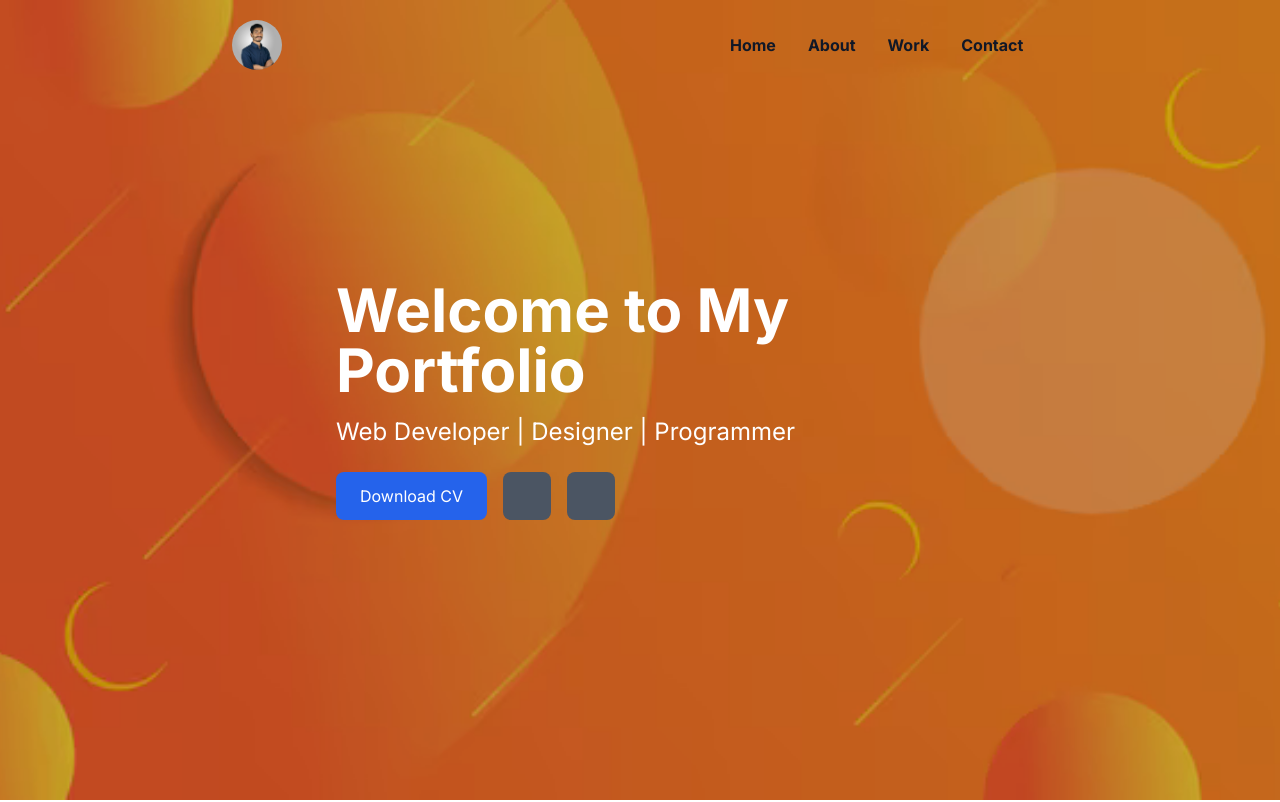
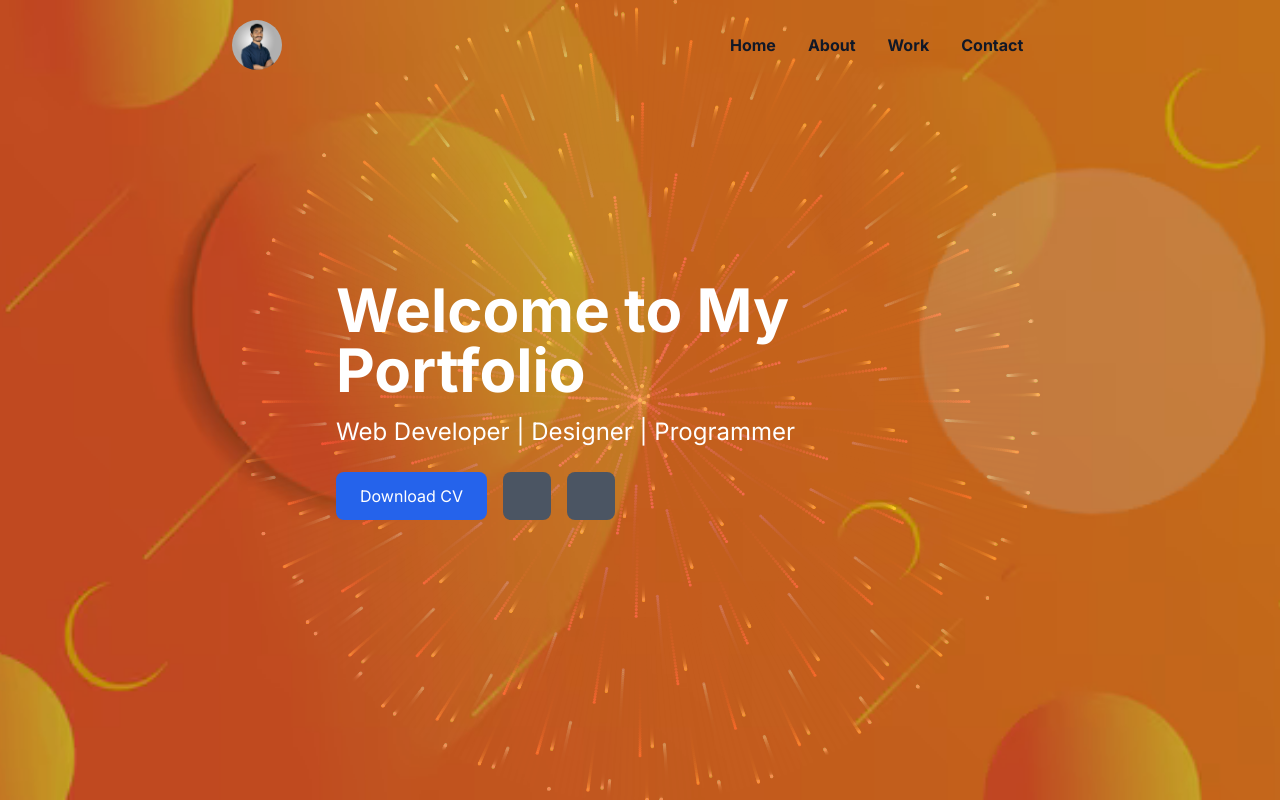
Before and after one commit to jahir002201/my_portfolio, a Next.js app: page / in a window 1280 px wide. Shown: the top 802 px of the page. Built offline with nearby package versions, Linux system fonts and the light colour scheme.

Commit message:
Fireworks update

```diff
--- /dev/null
+++ b/components/Fireworks.tsx
@@ -0,0 +1,78 @@
+"use client";
+import { useEffect, useRef } from 'react';
+
+const Fireworks: React.FC = () => {
+  const canvasRef = useRef<HTMLCanvasElement>(null);
+
+  useEffect(() => {
+    const canvas = canvasRef.current;
+    if (!canvas) return;
+
+    const ctx = canvas.getContext('2d');
+    if (!ctx) return;
+
+    const resizeCanvas = () => {
+      canvas.width = window.innerWidth;
+      canvas.height = window.innerHeight;
+    };
+
+    resizeCanvas();
+    window.addEventListener('resize', resizeCanvas);
+
+    let t = 0;
+
+    const draw = () => {
+      if (!ctx) return;
+
+      ctx.globalCompositeOperation = 'source-over';
+      ctx.fillStyle = 'hsla(0,0%,0%,.1)';
+      ctx.fillRect(0, 0, canvas.width, canvas.height);
+
+      const foo = Math.sin(t) * 2 * Math.PI;
+
+      for (let i = 0; i < 400; ++i) {
+        const r = 400 * Math.sin(i * foo);
+        ctx.globalCompositeOperation = 'lighter';
+        ctx.fillStyle = `hsla(${i + 12}, 100%, 60%, 1)`;
+        ctx.beginPath();
+        ctx.arc(
+          Math.sin(i) * r + canvas.width / 2,
+          Math.cos(i) * r + canvas.height / 2,
+          1.5,
+          0,
+          Math.PI * 2
+        );
+        ctx.fill();
+      }
+
+      t += 0.000005;
+      t %= 2 * Math.PI;
+    };
+
+    const run = () => {
+      window.requestAnimationFrame(run);
+      draw();
+    };
+
+    run();
+
+    return () => {
+      window.removeEventListener('resize', resizeCanvas);
+    };
+  }, []);
+
+  return (
+    <canvas
+      ref={canvasRef}
+      style={{
+        background: 'transparent',
+        margin: 0,
+        width: '100%',
+        height: '100%',
+        display: 'block',
+      }}
+    />
+  );
+};
+
+export default Fireworks;
--- a/components/Hero.tsx
+++ b/components/Hero.tsx
@@ -1,8 +1,11 @@
+"use client";
+import Fireworks from "./Fireworks";
+
 const Hero = () => {
 return(
 <section id="home" className="relative bg-[url('/images/bg.png')] bg-cover bg-center h-screen flex items-center justify-center text-white">
   {/* Background Overlay */}
-  <div className="absolute inset-0 bg-black opacity-20"></div>
+  <div className="absolute inset-0 bg-black opacity-20"><Fireworks/></div>
 
   <div className="relative flex flex-col md:flex-row items-center justify-center md:justify-between px-4 md:px-8">
     {/* Left Side Content */}
```
